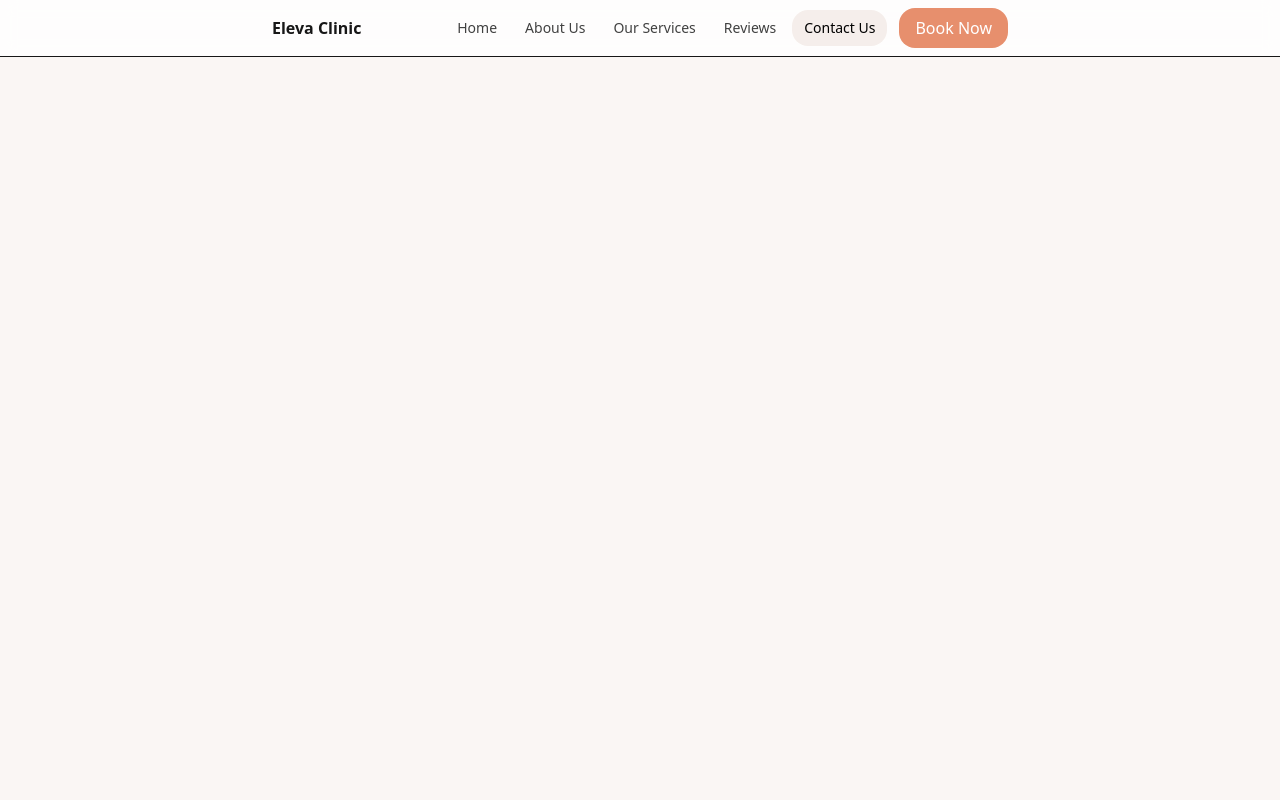
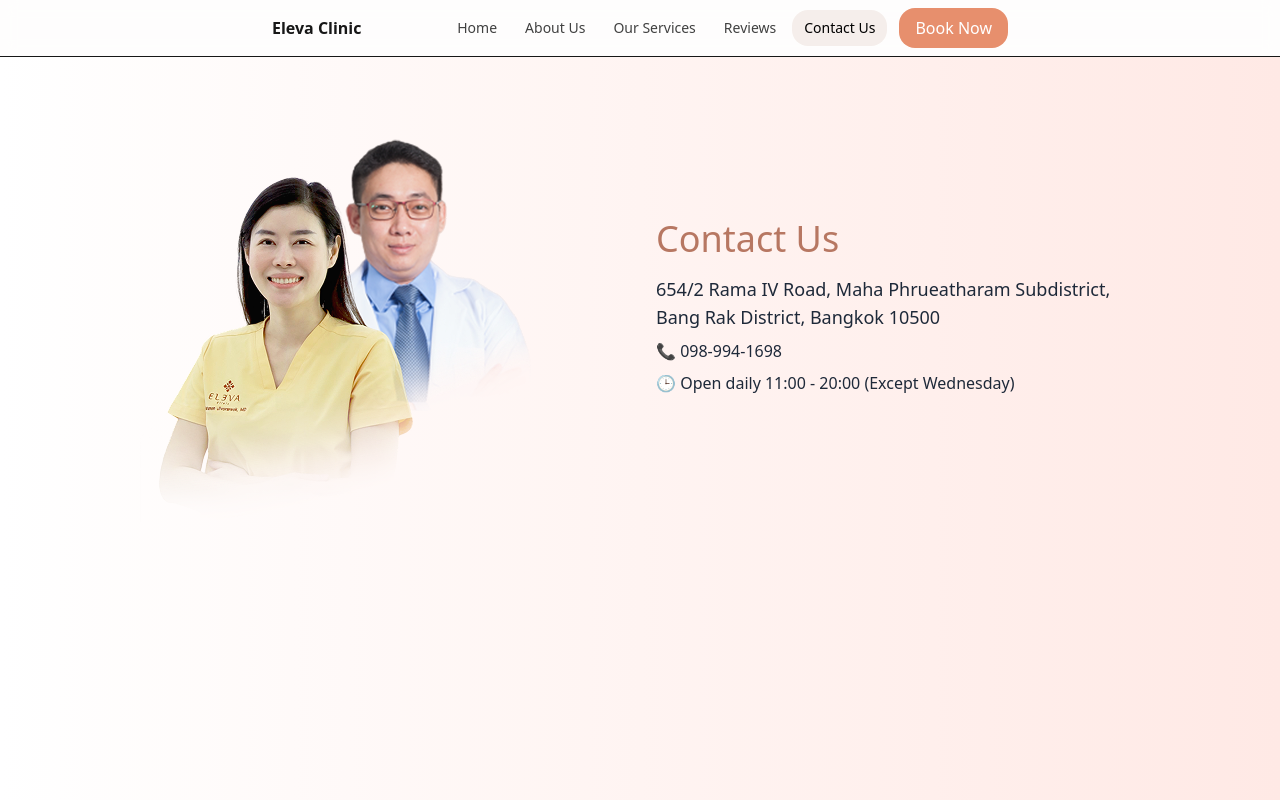
Before and after one commit to Sprouting-Tech/eleva-clinic, a Next.js app: page /contact in a window 1280 px wide. Shown: the top 800 px of the page. Built offline with nearby package versions, Linux system fonts and the light colour scheme.

Commit message:
adding contact us

```diff
--- a/src/app/contact/page.tsx
+++ b/src/app/contact/page.tsx
@@ -1,3 +1,38 @@
-export default function Contact(){
-    return
+export default function Contact() {
+  return (
+    <main className="min-h-screen bg-gradient-to-l from-[#FFE9E5] to-[#FFFFFF] px-6 py-12 text-gray-800">
+      <section className="max-w-6xl mx-auto grid grid-cols-1 md:grid-cols-2 gap-8 items-center">
+        {/* Left: Image */}
+        <div className="flex justify-center">
+          <img
+            src="/images/contact-docs.png"
+            alt="Eleva Clinic Team"
+            className="bg-transparent max-w-[90%] h-auto"
+          />
+        </div>
+
+        {/* Right: Contact Info */}
+        <div className="text-left">
+          <h1 className="text-4xl text-[#B77762] mb-4">Contact Us</h1>
+          <p className="text-lg mb-2">
+            654/2 Rama IV Road, Maha Phrueatharam Subdistrict,
+            <br />
+            Bang Rak District, Bangkok 10500
+          </p>
+          <p className="text-md mb-2">📞 098-994-1698</p>
+          <p className="text-md mb-6">
+            🕒 Open daily 11:00 - 20:00 (Except Wednesday)
+          </p>
+        </div>
+      </section>
+
+      {/* Bottom: Social Icons */}
+      <div className="mt-12 flex justify-center gap-6 flex-wrap">
+        {/* <SocialIcon platform="Instagram" filename="instagram.png" url="https://instagram.com/eleva_clinic" />
+        <SocialIcon platform="Facebook" filename="facebook.png" url="https://facebook.com/eleva_clinic" />
+        <SocialIcon platform="TikTok" filename="tiktok.png" url="https://www.tiktok.com/@eleva_clinic" />
+        <SocialIcon platform="Line" filename="line.png" url="https://line.me/ti/p/~eleva_clinic" /> */}
+      </div>
+    </main>
+  );
 }
```
Also changed, not shown: public/images/contact-docs.png (added).
